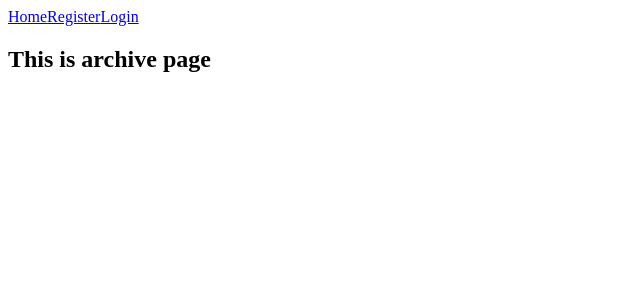
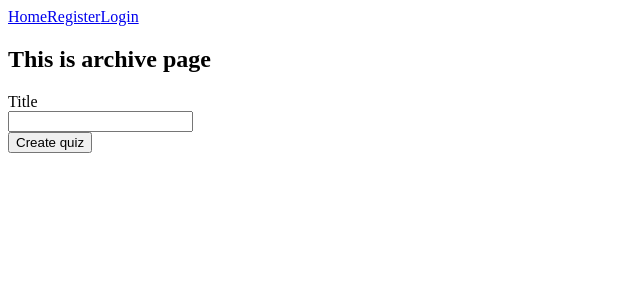
Before and after one commit to Hamburger462/Quizzbuzz_simple, a Vue app: page /archive in a window 1280 px wide. Shown: the top 300 px of the page, without its empty margins (0-640 px from the left). Built offline with nearby package versions, Linux system fonts and the light colour scheme; no server answers.

Commit message:
Added profile page

```diff
--- a/src/components/auth/Login.vue
+++ b/src/components/auth/Login.vue
@@ -5,13 +5,13 @@ import { useAuth } from '../../composables/useAuth';
 
 const { login } = useAuth();
 
-const emailVal = ref<string>("");
-const passVal = ref<string>("");
+const email = ref<string>("");
+const pass = ref<string>("");
 
 const handleInput = (event: PointerEvent) => {
     event.preventDefault();
 
-    login(emailVal.value, passVal.value);
+    login(email.value, pass.value);
 }
 </script>
 
@@ -20,11 +20,11 @@ const handleInput = (event: PointerEvent) => {
     <form>
         <label>
             <div>Email</div>
-            <input type="text" name="email" v-model="emailVal">
+            <input type="text" name="email" v-model="email">
         </label>
         <label>
             <div>Password</div>
-            <input type="text" name="password" v-model="passVal">
+            <input type="text" name="password" v-model="pass">
         </label>
 
         <div>
--- a/src/components/auth/Register.vue
+++ b/src/components/auth/Register.vue
@@ -5,12 +5,12 @@ import { useAuth } from '../../composables/useAuth';
 
 const { register } = useAuth();
 
-const emailVal = ref<string>("");
-const passVal = ref<string>("");
+const email = ref<string>("");
+const pass = ref<string>("");
 
 const handleInput = async (event:PointerEvent) => {
     event.preventDefault();
-    await register(emailVal.value, passVal.value);
+    await register(email.value, pass.value);
 }
 </script>
 
@@ -19,11 +19,11 @@ const handleInput = async (event:PointerEvent) => {
     <form>
         <label>
             <div>Email</div>
-            <input type="text" name="email" v-model="emailVal">
+            <input type="text" name="email" v-model="email">
         </label>
         <label>
             <div>Password</div>
-            <input type="text" name="password" v-model="passVal">
+            <input type="text" name="password" v-model="pass">
         </label>
 
         <div>
--- a/src/components/layout/LayoutHeader.vue
+++ b/src/components/layout/LayoutHeader.vue
@@ -1,13 +1,21 @@
 <script setup lang="ts">
+import { computed } from 'vue';
 import { RouterLink } from 'vue-router';
+import { useAuth } from '../../composables/useAuth';
+
+
+const { user } = useAuth();
 </script>
 
 <template>
     <header>
         <nav>
             <RouterLink to="/">Home</RouterLink>
-            <RouterLink to="/auth/register">Register</RouterLink>
-            <RouterLink to="/auth/login">Login</RouterLink>
+            <RouterLink v-if="user != null" :to="`/profile/${user.uid}`">Profile</RouterLink>
+            <template v-else>
+                <RouterLink to="/auth/register">Register</RouterLink>
+                <RouterLink to="/auth/login">Login</RouterLink>
+            </template>
         </nav>
     </header>
 </template>
--- a/src/pages/ArchivePage.vue
+++ b/src/pages/ArchivePage.vue
@@ -1,5 +1,36 @@
-<script setup lang="ts"></script>
+<script setup lang="ts">
+import { ref } from 'vue';
+import { useRouter } from 'vue-router';
+
+import { useAuth } from '../composables/useAuth';
+import { useQuiz } from '../composables/useQuiz';
+
+const router = useRouter();
+
+const { user } = useAuth();
+const { createQuiz } = useQuiz();
+
+const title = ref<string>("");
+
+const handleCreate = async () => {
+    if(!user.value) return;
+
+    const quiz_id = await createQuiz(title.value, user.value.uid);
+    router.push(`/game/${quiz_id}`);
+}
+</script>
 
 <template>
     <h2>This is archive page</h2>
+
+    <form>
+        <label>
+            <div>Title</div>
+            <input type="text" v-model="title">
+        </label>
+
+        <div>
+            <button @click="handleCreate">Create quiz</button>
+        </div>
+    </form>
 </template>
```
